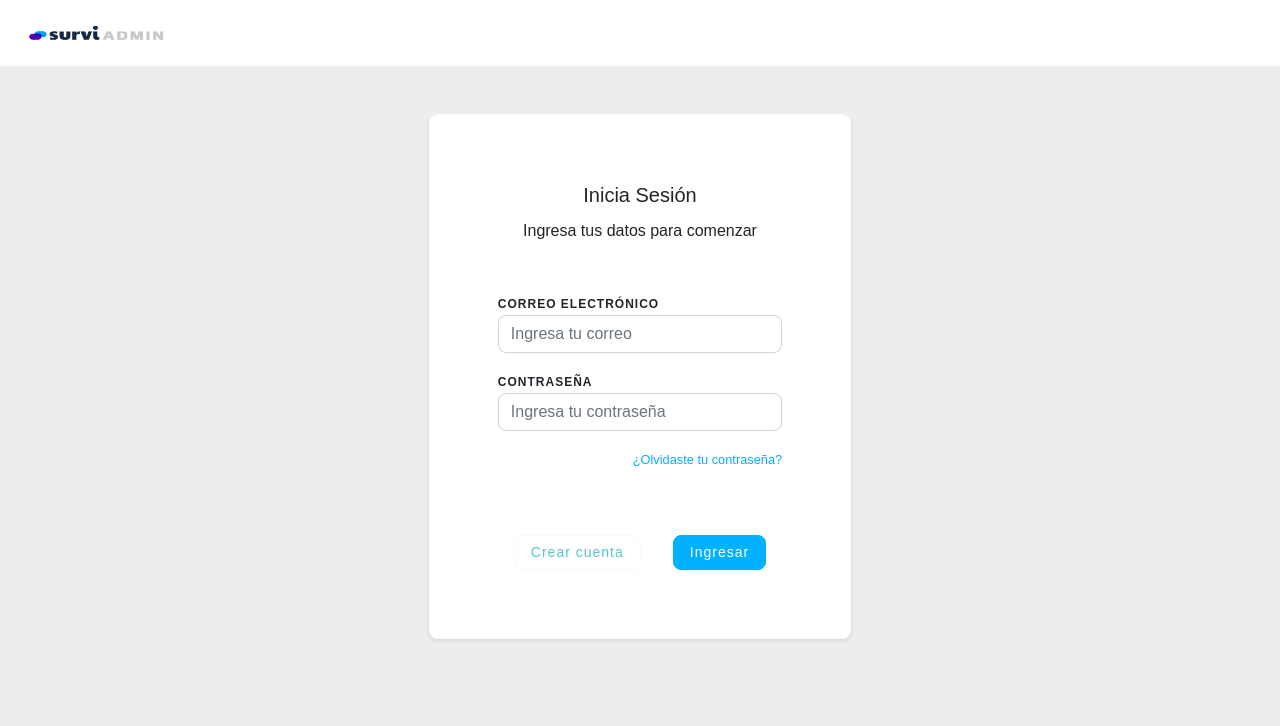
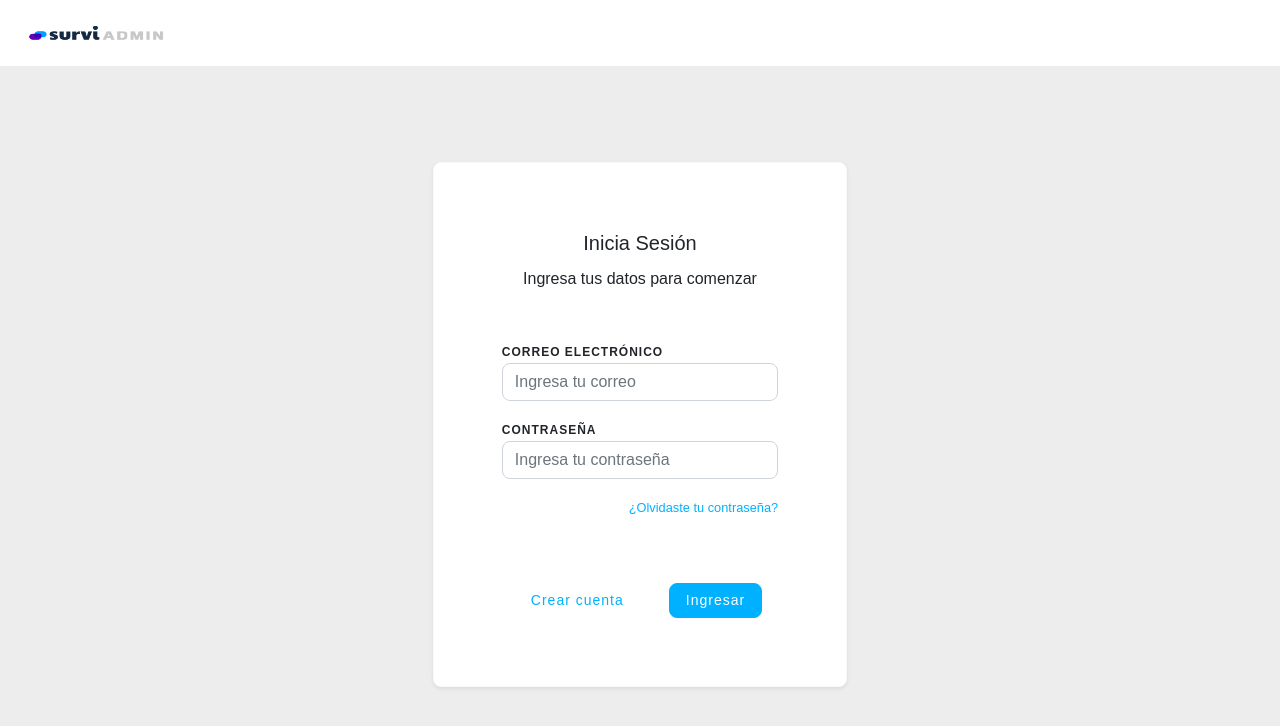
Before and after one commit to camelloconsed/front-auth, a React (Create React App) app: page /login in a window 1280 px wide. Shown: the top 726 px of the page. Built offline with nearby package versions, Linux system fonts and the light colour scheme; a web font is replaced by a local one.

Commit message:
:ok_hand: change some line of code

```diff
--- a/src/views/Login/Login.tsx
+++ b/src/views/Login/Login.tsx
@@ -1,5 +1,5 @@
 import React, { Fragment } from 'react'
-import { Row, Col, Button, Badge, Image, Container } from 'react-bootstrap'
+import { Row, Col, Button, Badge, Image } from 'react-bootstrap'
 import { Link } from 'react-router-dom'
 
 import Logo from './logo-survi.png'
--- a/src/views/Login/LoginMail.tsx
+++ b/src/views/Login/LoginMail.tsx
@@ -2,20 +2,20 @@ import React, { Fragment } from 'react'
 import { Col, Navbar, Button, Row, Image, Card, Form } from 'react-bootstrap'
 import Logo from './logo-survi.png'
 
-const NavBar = () => {
+const LoginMail = () => {
   return (
     <Fragment>
       <Row className="bg-white">
         <Col>
           <Navbar bg="white" variant="light">
-            <Navbar.Brand href="#">
-              <Image src={Logo} width="160" height="30"/>
+            <Navbar.Brand>
+              <Image src={Logo} width="160" height="30" />
             </Navbar.Brand>
           </Navbar>
         </Col>
       </Row>
       <Row className="justify-content-center mt-5 bgLogin">
-        <Card border="light" className="shadow-sm">
+        <Card border="light" className="shadow-sm mt-5">
           <Card.Body>
             <div className="text-center my-5">
               <Card.Title>
@@ -23,20 +23,30 @@ const NavBar = () => {
               </Card.Title>
               <Card.Text>Ingresa tus datos para comenzar</Card.Text>
             </div>
-            <div className="mx-5">
+            <div className="mx-5 clearfix">
               <Form>
                 <Form.Group controlId="formBasicEmail">
                   <Form.Label>
                     <strong>CORREO ELECTRÓNICO</strong>
                   </Form.Label>
-                  <Form.Control type="email" placeholder="Ingresa tu correo" />
+                  <Form.Control
+                    required
+                    type="email"
+                    placeholder="Ingresa tu correo"
+                    name="email"
+                  />
                 </Form.Group>
 
                 <Form.Group controlId="formBasicPassword">
                   <Form.Label>
                     <strong>CONTRASEÑA</strong>
                   </Form.Label>
-                  <Form.Control type="password" placeholder="Ingresa tu contraseña" />
+                  <Form.Control
+                    required
+                    type="password"
+                    placeholder="Ingresa tu contraseña"
+                    name="password"
+                  />
                 </Form.Group>
                 <div className="text-info float-right mb-5">
                   <p>
@@ -47,11 +57,7 @@ const NavBar = () => {
                 </div>
                 <br />
                 <div className="float-left mx-3 mb-5">
-                  <Button
-                    variant="outline-light"
-                    type="submit"
-                    className="text-info px-3"
-                  >
+                  <Button variant="link" type="submit">
                     Crear cuenta
                   </Button>
                 </div>
@@ -69,4 +75,4 @@ const NavBar = () => {
   )
 }
 
-export default NavBar
+export default LoginMail
```
